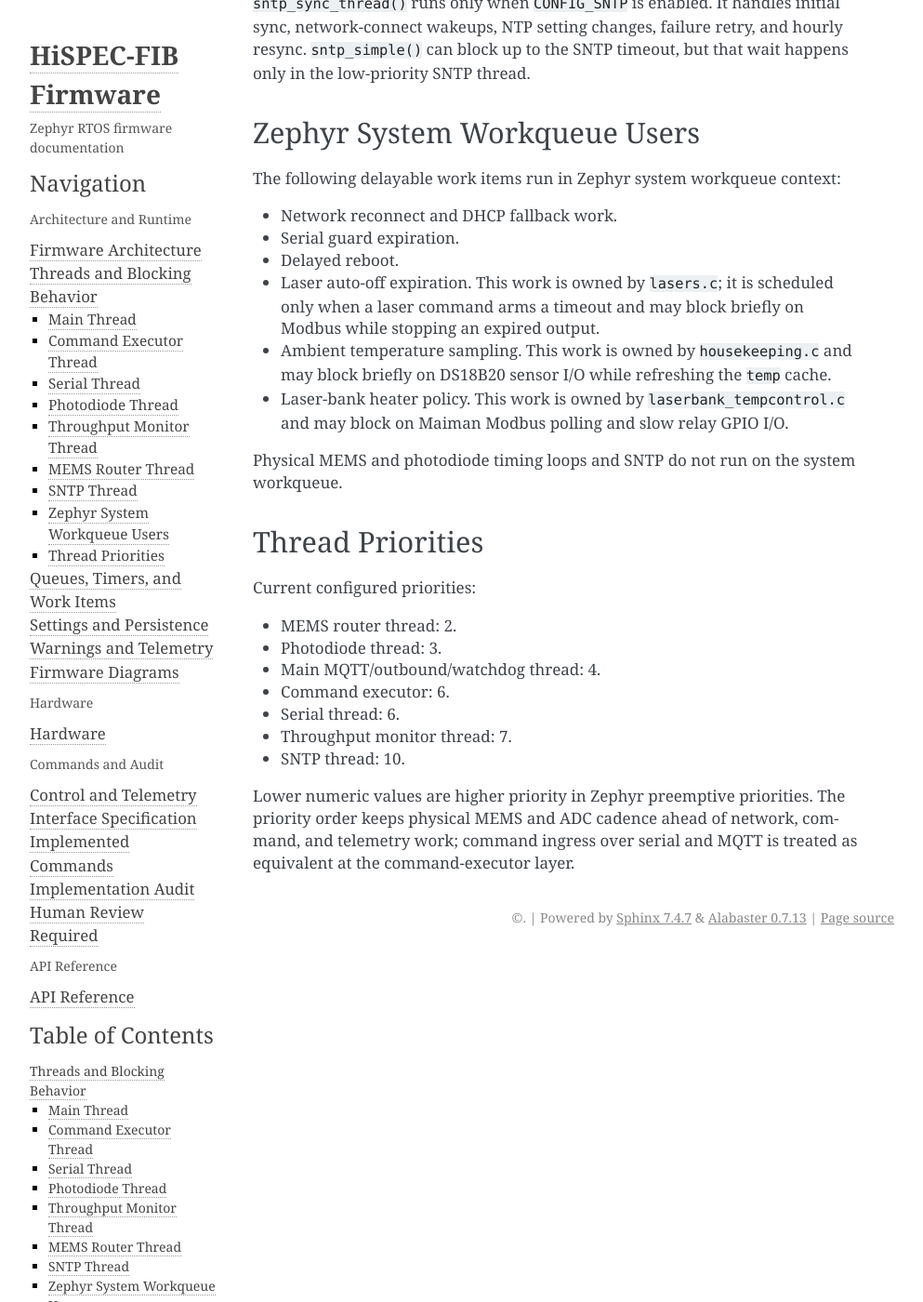
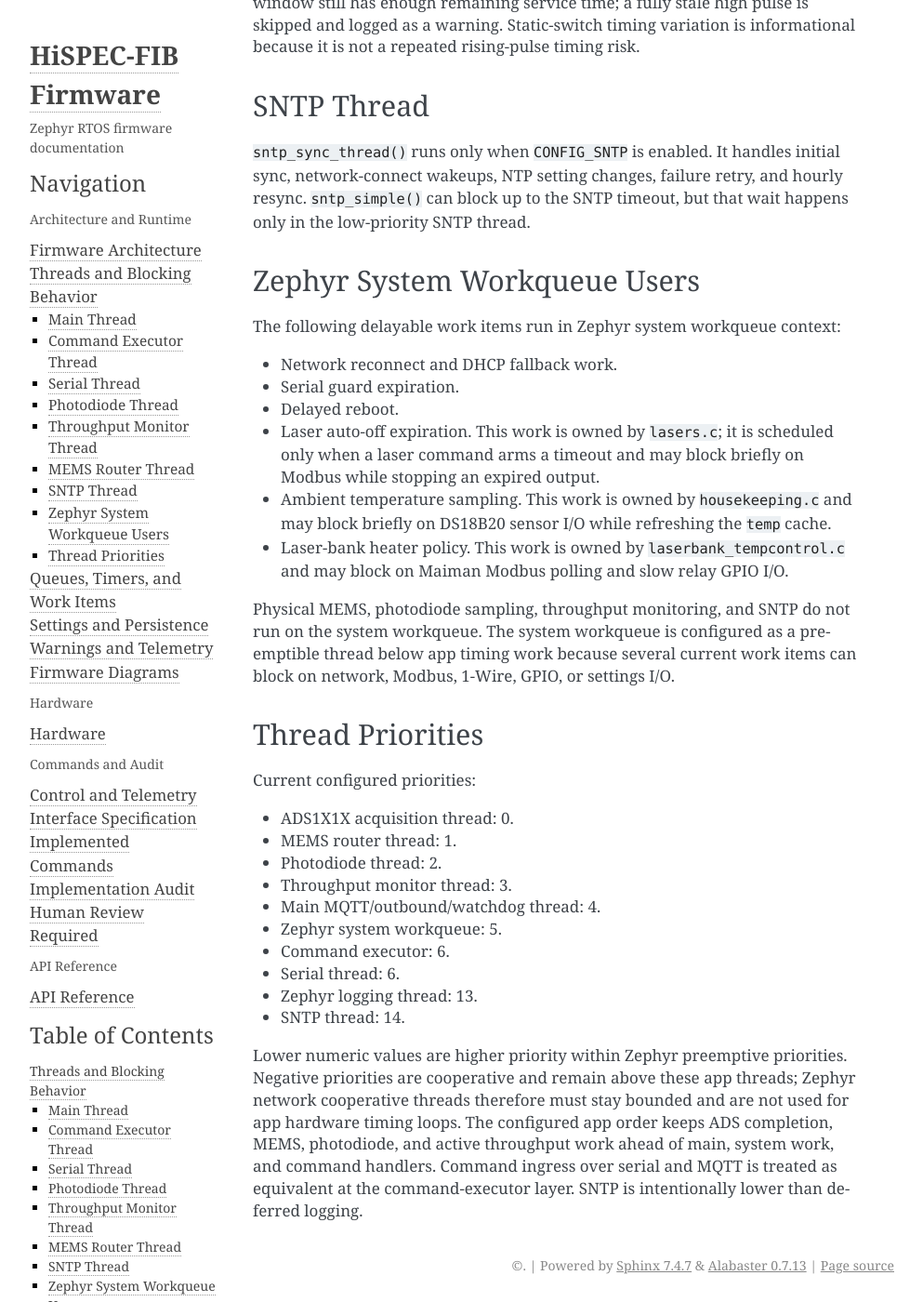
Before and after one commit to COO-Utilities/hispec-tib, a Sphinx documentation site: the page built from doc/threads.md, in a window 1280 px wide and 1400 px high, scrolled down 1938 px. Shown: the whole window at 93% size, without its empty margins (148-1141 px from the left). Built offline with Sphinx 7.4.7, drawn with Linux system fonts in a browser that asks for light colours; some of the changed text lies outside the part shown.

```diff
--- a/doc/threads.md
+++ b/doc/threads.md
@@ -9,9 +9,9 @@ and calls `coo_mqtt_process()`. It can block in MQTT connect/process and sleeps
 watchdog interval so a dead broker does not starve the main loop long enough to
 reset the device.
 
-`CONFIG_MAIN_THREAD_PRIORITY` is set below MEMS and photodiode timing work but
-above command execution so outbound command responses and watchdog feeding are
-not delayed by command handlers.
+`CONFIG_MAIN_THREAD_PRIORITY` is set below app timing work but above system
+workqueue and command execution so outbound command responses and watchdog
+feeding are not delayed by command handlers.
 
 ## Command Executor Thread
 
@@ -55,6 +55,11 @@ one current sample. Missed ADC sampling periods are not replayed.
 photodiode snapshots, route-loss settings, attenuator state, and laser
 estimates, then enqueues best-effort telemetry to `outbound_queue`.
 
+The throughput monitor runs promptly when active because autolevel decisions
+should react on the same general timescale as photodiode sampling. It remains
+below MEMS and photodiode sampling because it can write attenuator DACs and
+notify laser state.
+
 ## MEMS Router Thread
 
 `mems_router_thread()` is released by a periodic `k_timer` at
@@ -63,9 +68,11 @@ only gives a semaphore. The MEMS thread owns GPIO-expander writes, pulse cleanup
 duty-cycle counter advancement, and stop-after countdowns.
 
 MEMS toggling is not catch-up work. A missed high-to-low cleanup is still
-performed because leaving a pulse pin asserted is the worse behavior. A missed
-low-to-high pulse is emitted late only when the requested high window still has
-enough remaining service time; a fully stale high pulse is skipped and logged.
+performed because leaving a pulse pin asserted is the worse behavior. During
+active toggling, a missed low-to-high pulse is emitted late only when the
+requested high window still has enough remaining service time; a fully stale
+high pulse is skipped and logged as a warning. Static-switch timing variation
+is informational because it is not a repeated rising-pulse timing risk.
 
 ## SNTP Thread
 
@@ -89,22 +96,30 @@ The following delayable work items run in Zephyr system workqueue context:
 - Laser-bank heater policy. This work is owned by `laserbank_tempcontrol.c` and
   may block on Maiman Modbus polling and slow relay GPIO I/O.
 
-Physical MEMS and photodiode timing loops and SNTP do not run on the system
-workqueue.
+Physical MEMS, photodiode sampling, throughput monitoring, and SNTP do not run
+on the system workqueue. The system workqueue is configured as a preemptible
+thread below app timing work because several current work items can block on
+network, Modbus, 1-Wire, GPIO, or settings I/O.
 
 ## Thread Priorities
 
 Current configured priorities:
 
-- MEMS router thread: 2.
-- Photodiode thread: 3.
+- ADS1X1X acquisition thread: 0.
+- MEMS router thread: 1.
+- Photodiode thread: 2.
+- Throughput monitor thread: 3.
 - Main MQTT/outbound/watchdog thread: 4.
+- Zephyr system workqueue: 5.
 - Command executor: 6.
 - Serial thread: 6.
-- Throughput monitor thread: 7.
-- SNTP thread: 10.
+- Zephyr logging thread: 13.
+- SNTP thread: 14.
 
-Lower numeric values are higher priority in Zephyr preemptive priorities. The
-priority order keeps physical MEMS and ADC cadence ahead of network, command,
-and telemetry work; command ingress over serial and MQTT is treated as
-equivalent at the command-executor layer.
+Lower numeric values are higher priority within Zephyr preemptive priorities.
+Negative priorities are cooperative and remain above these app threads; Zephyr
+network cooperative threads therefore must stay bounded and are not used for
+app hardware timing loops. The configured app order keeps ADS completion, MEMS,
+photodiode, and active throughput work ahead of main, system work, and command
+handlers. Command ingress over serial and MQTT is treated as equivalent at the
+command-executor layer. SNTP is intentionally lower than deferred logging.
```
Also changed, not shown: doc/hardware.md (+5 -3 lines), doc/human_review_required.md (+3 -0 lines), doc/queues_and_work.md (+6 -3 lines).
